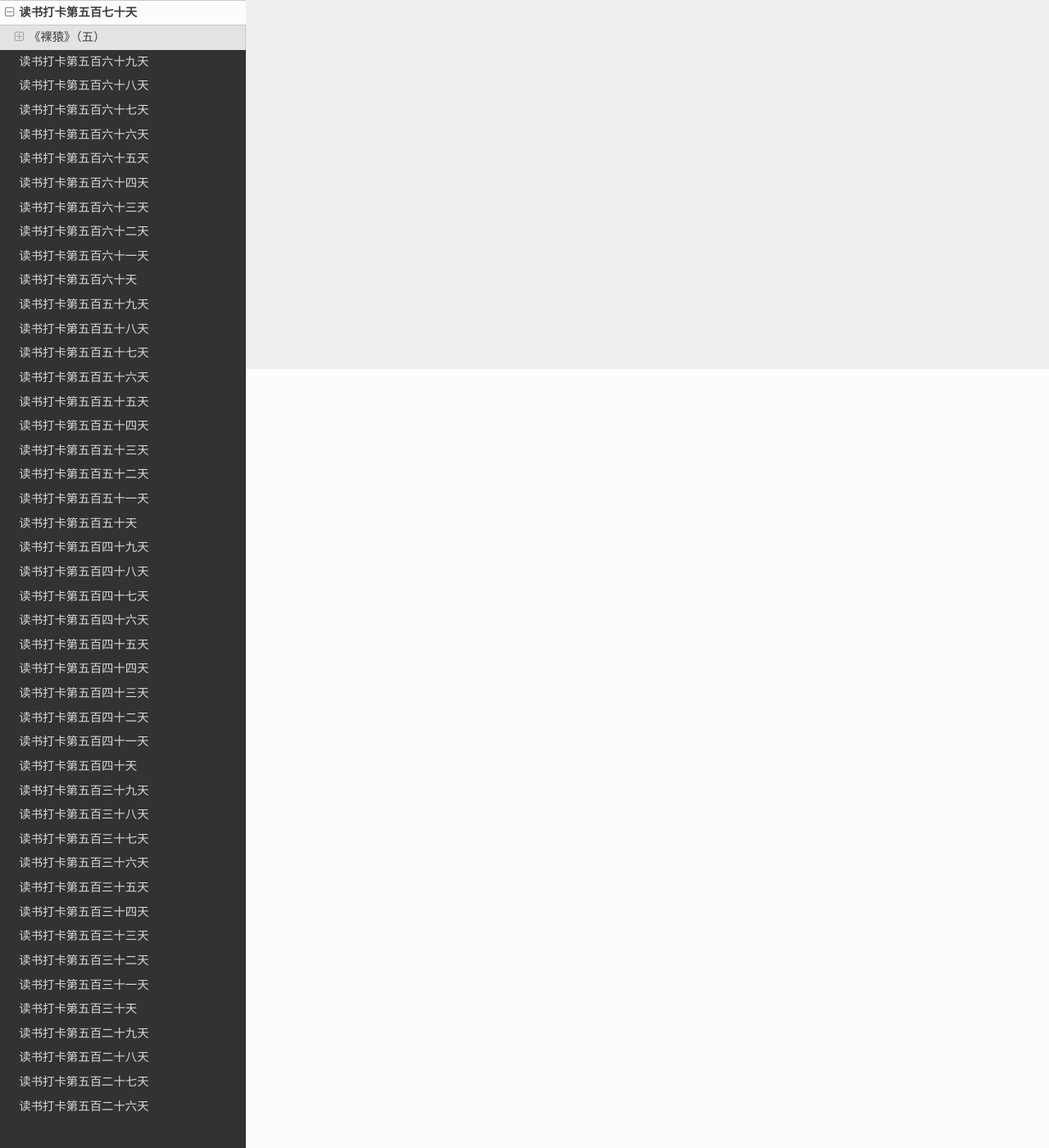
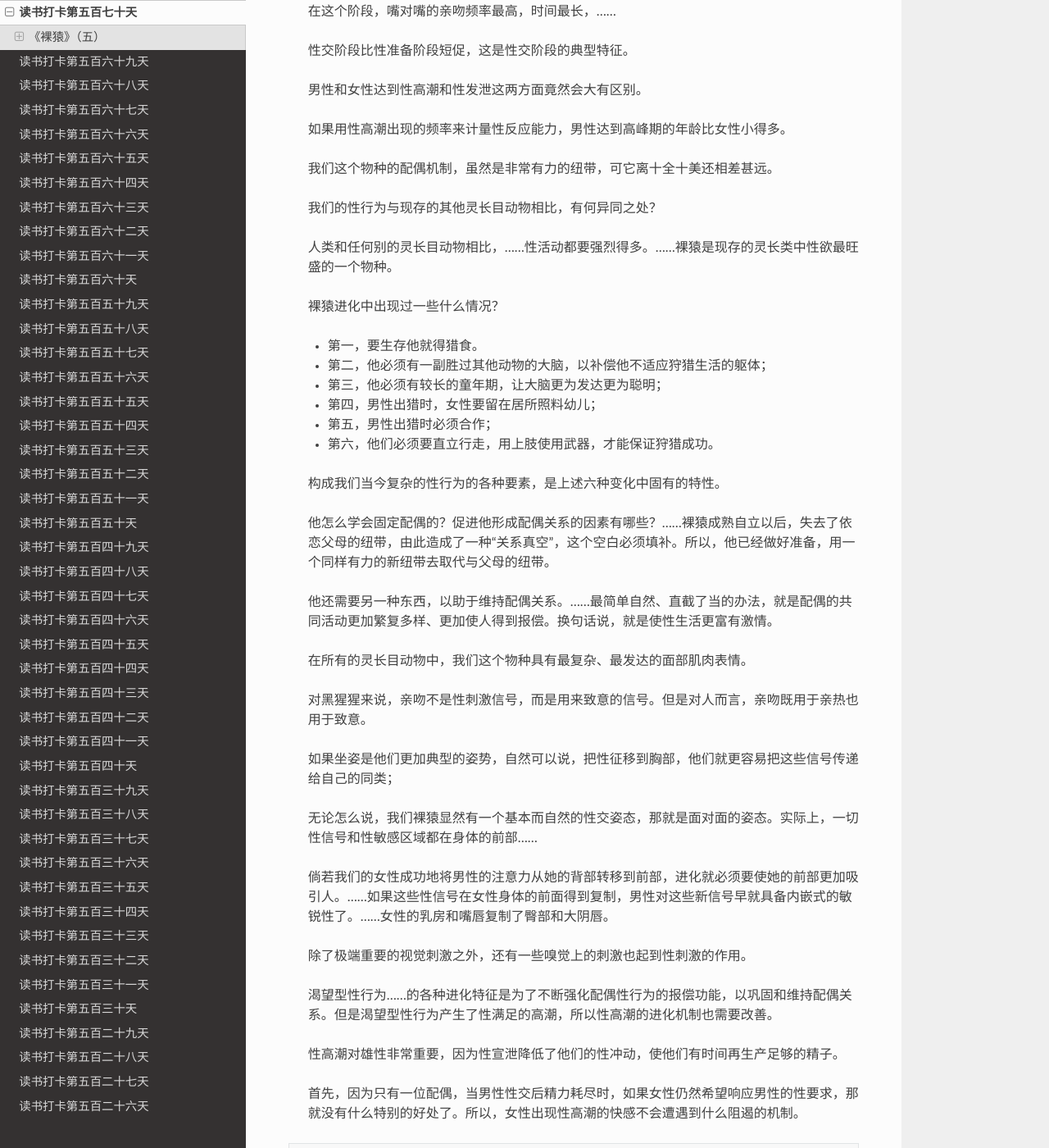
Before and after one commit to xiangming1975/reading, a Sphinx documentation site: the page built from source/2022-04-18.md, in a window 1280 px wide and 1400 px high, scrolled down 950 px. Shown: the whole window at 82% size. Built offline with Sphinx 7.4.7 and the Read the Docs theme 2.0.0, drawn with Linux system fonts in a browser that asks for light colours; some of the changed text lies outside the part shown.

Commit message:
自动提交时间: 2022-04-21T22:17:50,920817687+08:00

````diff
--- a/source/2022-04-18.md
+++ b/source/2022-04-18.md
@@ -10,4 +10,74 @@
 
 > 然而，第二阶段的变化就不如第一阶段那么成功了。这一次转变极为迅猛，而且依赖理智和后天习得的自制力，……可以认为，……毋宁说人的性行为塑造了文明。
 
->
+> 首先，我们必须准确无误地查清今日裸猿在性生活中如何行事。……唯一的办法是接受调查结果的一般情况，……。
+
+> 我们这个物种的性行为要经过三个典型的阶段：形成配偶阶段、性前活动阶段和性交动作阶段，……
+
+> 形成配偶阶段通常叫做求爱期，其时间之长，用动物的标准来说，实在令人惊讶。……求爱中语气的重要性胜过了言辞本身。
+
+> 第一阶段的性引诱信号表现为视觉和声音的形象，随后求爱的双方开始身体接触。
+
+> 求偶阶段的行为多半是在公开场合下进行。一旦进入行前行为阶段，就要追求隐私，随后的行为尽可能不被人看见。……此时言语和视觉的信号不如第一阶段重要，身体接触的信号渐趋频繁。
+
+> 在这个阶段，嘴对嘴的亲吻频率最高，时间最长，……
+
+> 性交阶段比性准备阶段短促，这是性交阶段的典型特征。
+
+> 男性和女性达到性高潮和性发泄这两方面竟然会大有区别。
+
+> 如果用性高潮出现的频率来计量性反应能力，男性达到高峰期的年龄比女性小得多。
+
+> 我们这个物种的配偶机制，虽然是非常有力的纽带，可它离十全十美还相差甚远。
+
+> 我们的性行为与现存的其他灵长目动物相比，有何异同之处？
+
+> 人类和任何别的灵长目动物相比，……性活动都要强烈得多。……裸猿是现存的灵长类中性欲最旺盛的一个物种。
+
+> 裸猿进化中出现过一些什么情况？
+> * 第一，要生存他就得猎食。
+> * 第二，他必须有一副胜过其他动物的大脑，以补偿他不适应狩猎生活的躯体；
+> * 第三，他必须有较长的童年期，让大脑更为发达更为聪明；
+> * 第四，男性出猎时，女性要留在居所照料幼儿；
+> * 第五，男性出猎时必须合作；
+> * 第六，他们必须要直立行走，用上肢使用武器，才能保证狩猎成功。
+
+> 构成我们当今复杂的性行为的各种要素，是上述六种变化中固有的特性。
+
+> 他怎么学会固定配偶的？促进他形成配偶关系的因素有哪些？……裸猿成熟自立以后，失去了依恋父母的纽带，由此造成了一种“关系真空”，这个空白必须填补。所以，他已经做好准备，用一个同样有力的新纽带去取代与父母的纽带。
+
+> 他还需要另一种东西，以助于维持配偶关系。……最简单自然、直截了当的办法，就是配偶的共同活动更加繁复多样、更加使人得到报偿。换句话说，就是使性生活更富有激情。
+
+> 在所有的灵长目动物中，我们这个物种具有最复杂、最发达的面部肌肉表情。
+
+> 对黑猩猩来说，亲吻不是性刺激信号，而是用来致意的信号。但是对人而言，亲吻既用于亲热也用于致意。
+
+> 如果坐姿是他们更加典型的姿势，自然可以说，把性征移到胸部，他们就更容易把这些信号传递给自己的同类；
+
+> 无论怎么说，我们裸猿显然有一个基本而自然的性交姿态，那就是面对面的姿态。实际上，一切性信号和性敏感区域都在身体的前部……
+
+> 倘若我们的女性成功地将男性的注意力从她的背部转移到前部，进化就必须要使她的前部更加吸引人。……如果这些性信号在女性身体的前面得到复制，男性对这些新信号早就具备内嵌式的敏锐性了。……女性的乳房和嘴唇复制了臀部和大阴唇。
+
+> 除了极端重要的视觉刺激之外，还有一些嗅觉上的刺激也起到性刺激的作用。
+
+> 渴望型性行为……的各种进化特征是为了不断强化配偶性行为的报偿功能，以巩固和维持配偶关系。但是渴望型性行为产生了性满足的高潮，所以性高潮的进化机制也需要改善。
+
+> 性高潮对雄性非常重要，因为性宣泄降低了他们的性冲动，使他们有时间再生产足够的精子。
+
+> 首先，因为只有一位配偶，当男性性交后精力耗尽时，如果女性仍然希望响应男性的性要求，那就没有什么特别的好处了。所以，女性出现性高潮的快感不会遭遇到什么阻遏的机制。
+```
+大笑！这个理由的确很重要！
+```
+> 女性的性高潮从进化上说是一种“假性男子”反应。……从起源上讲，女性的性高潮乃是从男性“借用”的一个模式。
+
+> 在改善渴望型性行为和性高潮行为的适应性机制方面，各种进化特征都是为了增强裸猿的性生活，以保证配偶关系的形成，这一基本的特征不见于其他的哺乳类动物。
+
+> 外婚制……是具有领地欲的食肉动物的典型特征，而不是灵长目动物的特征。这是另一种基本行为的变化，裸猿在进化过程中必须完成这一变化。……外婚制一定是很早之前某一个阶段就发生了的生物进化，……
+
+> 处女膜使第一次性交困难，甚至使她痛苦，……处女膜……要求女性在恋情很深以后才走出最后的一步，……
+```
+保证她在抚养孩子的时候还有配偶。
+```
+> 配偶关系在全人类的兴起，自然有利于单偶制的形成，但是它不会绝对要求采用单偶制。……绝对排斥多偶制，那就使种属的繁衍失去效率。
+
+> 由此可见，狩猎猿就是色情多样的大杂烩：他是性生活很多的、固定配偶的一种动物，有许多独一无二的特性；他既保存了灵长目祖先的特性，又在进化为食肉动物的过程中经历了很多变化，所以他成为兼有两者特性的复杂的物种。在此基础上，我们还要给他加上第三种成分——现代文明。
````
